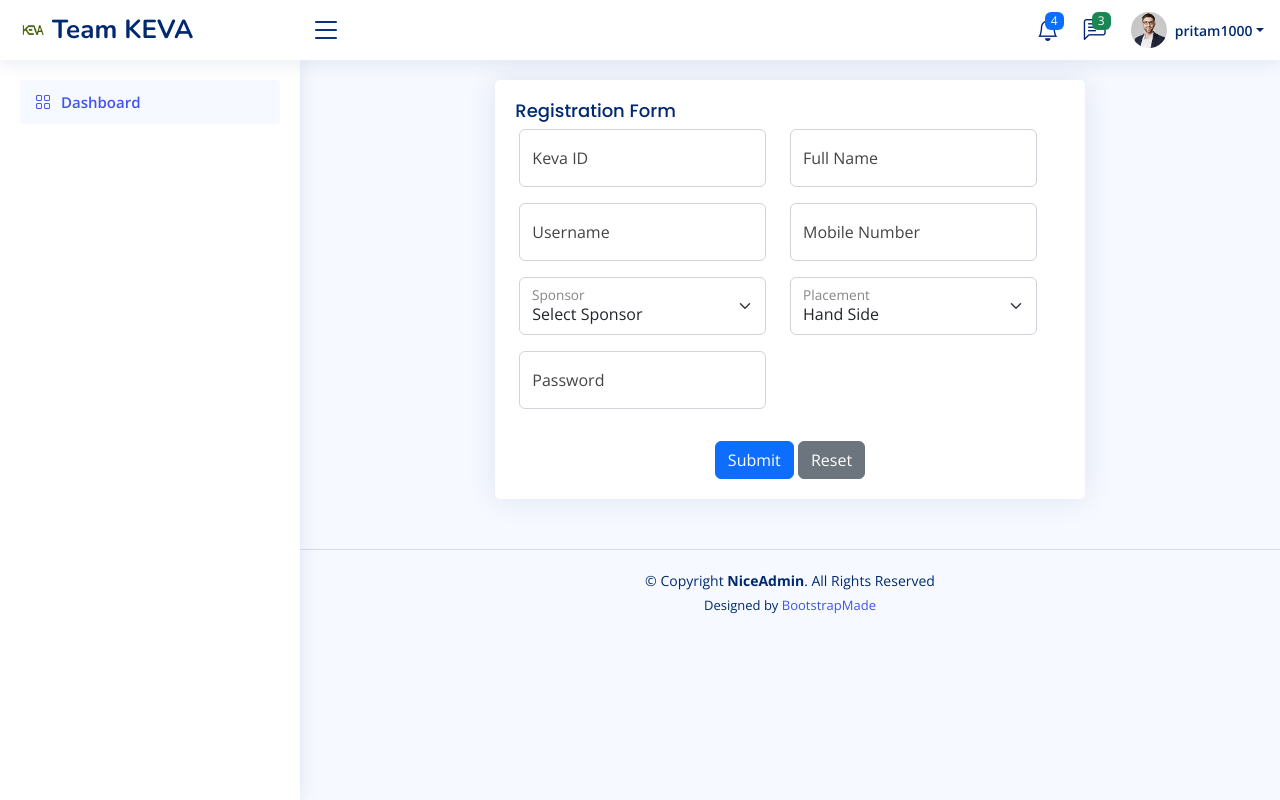
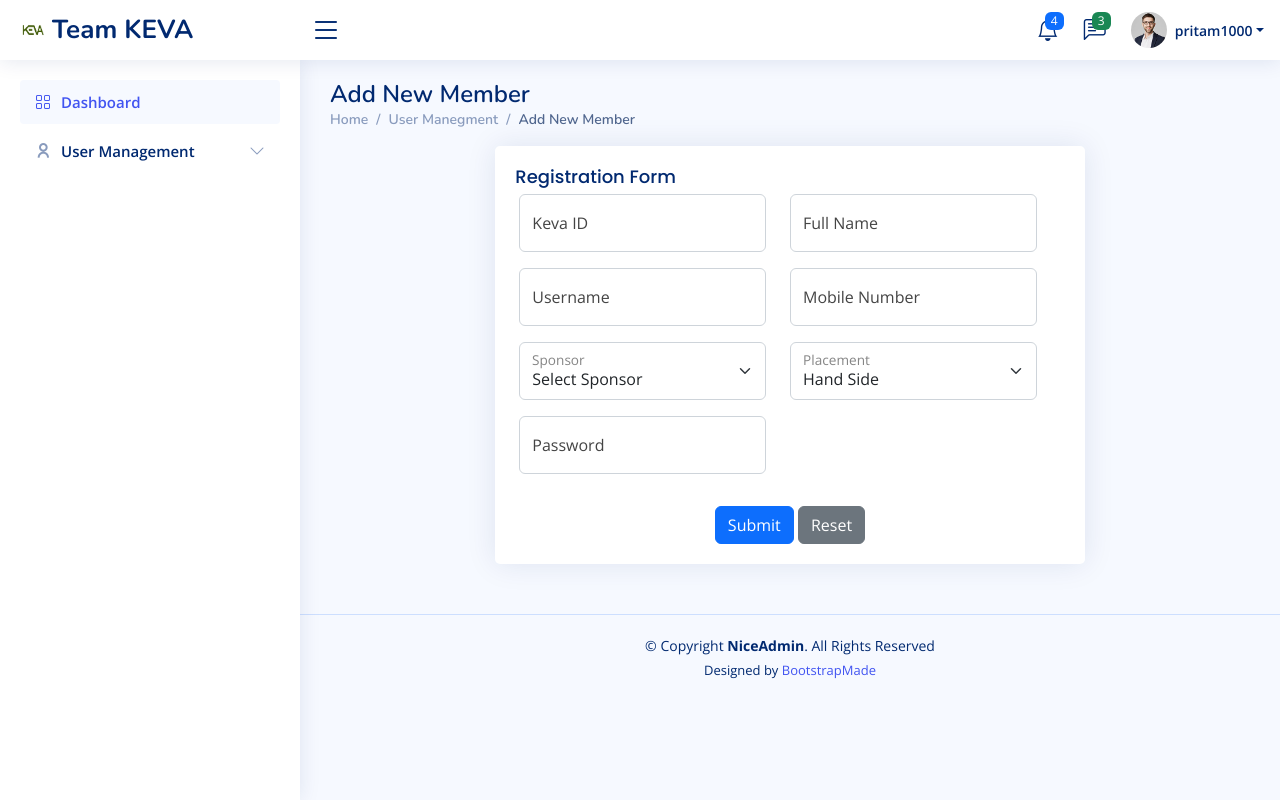
Before and after one commit to kustav123/keva, a PHP site: page /addmem.php in a window 1280 px wide. Run offline with PHP 8.4, Linux system fonts and the light colour scheme; a user stored in the database is signed in; some libraries are stand-ins or nearby versions.

Commit message:
addmem And nevbar
nevbar new menu add and icon change, under profile section url edit .html to .php, page titel add in addmem page

```diff
--- a/addmem.php
+++ b/addmem.php
@@ -18,9 +18,22 @@ require_once("navbar.php");
 
 <body>
 
+    <!-- <div id="layoutSidenav_content"> -->
+    <main id="main" class="main">
 
+    <div class="pagetitle">
+      <h1>Add New Member</h1>
+      <nav>
+        <ol class="breadcrumb">
+          <li class="breadcrumb-item"><a href="index.html">Home</a></li>
+          <li class="breadcrumb-item">User Manegment</li>
+          <li class="breadcrumb-item active">Add New Member</li>
+        </ol>
+      </nav>
+    </div><!-- End Page Title -->
 
-  <main id="main" class="main">
+        <section class="section">
+
                 <div class="container">
                     <div class="row justify-content-center">
                         <div class="col-lg-8">
@@ -33,13 +46,15 @@ require_once("navbar.php");
                                         <div class="row mb-3">
                                             <div class="col-md-6">
                                                 <div class="form-floating">
-          <input type="text" class="form-control" id="kevaID" placeholder="Keva ID" maxlength="10">
+                                                    <input type="text" class="form-control" id="kevaID"
+                                                        placeholder="Keva ID" maxlength="10">
                                                     <label for="kevaID">Keva ID</label>
                                                 </div>
                                             </div>
                                             <div class="col-md-6">
                                                 <div class="form-floating">
-          <input type="text" class="form-control" id="fullName" placeholder="Full Name" maxlength="30">
+                                                    <input type="text" class="form-control" id="fullName"
+                                                        placeholder="Full Name" maxlength="30">
                                                     <label for="fullName">Full Name</label>
                                                 </div>
                                             </div>
@@ -47,13 +62,15 @@ require_once("navbar.php");
                                         <div class="row mb-3">
                                             <div class="col-md-6">
                                                 <div class="form-floating">
-          <input type="text" class="form-control" id="username" placeholder="Username" maxlength="20">
+                                                    <input type="text" class="form-control" id="username"
+                                                        placeholder="Username" maxlength="20">
                                                     <label for="username">Username</label>
                                                 </div>
                                             </div>
                                             <div class="col-md-6">
                                                 <div class="form-floating">
-          <input type="tel" class="form-control" id="mobileNumber" placeholder="Mobile Number" maxlength="10">
+                                                    <input type="tel" class="form-control" id="mobileNumber"
+                                                        placeholder="Mobile Number" maxlength="10">
                                                     <label for="mobileNumber">Mobile Number</label>
                                                 </div>
                                             </div>
@@ -62,7 +79,8 @@ require_once("navbar.php");
                                         <div class="row mb-3">
                                             <div class="col-md-6">
                                                 <div class="form-floating">
-          <select class="form-select" id="sponsorDropdown" aria-label="Sponsor">
+                                                    <select class="form-select" id="sponsorDropdown"
+                                                        aria-label="Sponsor">
                                                         <option selected disabled>Select Sponsor</option>
                                                         <option value="1">Sponsor 1</option>
                                                         <option value="2">Sponsor 2</option>
@@ -87,7 +105,8 @@ require_once("navbar.php");
                                         <div class="row mb-3">
                                             <div class="col-md-6">
                                                 <div class="form-floating">
-          <input type="password" class="form-control" id="password" placeholder="Password">
+                                                    <input type="password" class="form-control" id="password"
+                                                        placeholder="Password">
                                                     <label for="password">Password</label>
                                                 </div>
                                             </div>
@@ -105,14 +124,18 @@ require_once("navbar.php");
                     </div>
                 </div>
 
+        </section>
+    </main>
+
+    <!-- End #main -->
 
 
 
-  </main><!-- End #main -->
     <?php
 require_once ("footer.php");
 ?>
 
+
 </body>
 
 </html>
--- a/navbar.php
+++ b/navbar.php
@@ -214,7 +214,7 @@ session_start();
         </li>
 
         <li>
-          <a class="dropdown-item d-flex align-items-center" href="users-profile.html">
+          <a class="dropdown-item d-flex align-items-center" href="users-profile.php">
             <i class="bi bi-person"></i>
             <span>My Profile</span>
           </a>
@@ -224,7 +224,7 @@ session_start();
         </li>
 
         <li>
-          <a class="dropdown-item d-flex align-items-center" href="users-profile.html">
+          <a class="dropdown-item d-flex align-items-center" href="users-profile.php">
             <i class="bi bi-gear"></i>
             <span>Account Settings</span>
           </a>
@@ -270,83 +270,21 @@ session_start();
     </a>
   </li><!-- End Dashboard Nav -->
 
-  <!-- <li class="nav-item">
+   <li class="nav-item">
     <a class="nav-link collapsed" data-bs-target="#components-nav" data-bs-toggle="collapse" href="#">
-      <i class="bi bi-menu-button-wide"></i><span>Components</span><i class="bi bi-chevron-down ms-auto"></i>
+    <i class="ri-user-line"></i><span>User Management</span><i class="bi bi-chevron-down ms-auto"></i>
     </a>
     <ul id="components-nav" class="nav-content collapse " data-bs-parent="#sidebar-nav">
       <li>
-        <a href="components-alerts.html">
-          <i class="bi bi-circle"></i><span>Alerts</span>
+        <a href="addmem.php">
+          <i class="bi bi-circle"></i><span>Add New Members</span>
         </a>
       </li>
-      <li>
-        <a href="components-accordion.html">
-          <i class="bi bi-circle"></i><span>Accordion</span>
-        </a>
-      </li>
-      <li>
-        <a href="components-badges.html">
-          <i class="bi bi-circle"></i><span>Badges</span>
-        </a>
-      </li>
-      <li>
-        <a href="components-breadcrumbs.html">
-          <i class="bi bi-circle"></i><span>Breadcrumbs</span>
-        </a>
-      </li>
-      <li>
-        <a href="components-buttons.html">
-          <i class="bi bi-circle"></i><span>Buttons</span>
-        </a>
-      </li>
-      <li>
-        <a href="components-cards.html">
-          <i class="bi bi-circle"></i><span>Cards</span>
-        </a>
-      </li>
-      <li>
-        <a href="components-carousel.html">
-          <i class="bi bi-circle"></i><span>Carousel</span>
-        </a>
-      </li>
-      <li>
-        <a href="components-list-group.html">
-          <i class="bi bi-circle"></i><span>List group</span>
-        </a>
-      </li>
-      <li>
-        <a href="components-modal.html">
-          <i class="bi bi-circle"></i><span>Modal</span>
-        </a>
-      </li>
-      <li>
-        <a href="components-tabs.html">
-          <i class="bi bi-circle"></i><span>Tabs</span>
-        </a>
-      </li>
-      <li>
-        <a href="components-pagination.html">
-          <i class="bi bi-circle"></i><span>Pagination</span>
-        </a>
-      </li>
-      <li>
-        <a href="components-progress.html">
-          <i class="bi bi-circle"></i><span>Progress</span>
-        </a>
-      </li>
-      <li>
-        <a href="components-spinners.html">
-          <i class="bi bi-circle"></i><span>Spinners</span>
-        </a>
-      </li>
-      <li>
-        <a href="components-tooltips.html">
-          <i class="bi bi-circle"></i><span>Tooltips</span>
-        </a>
-      </li>
+
     </ul>
-  </li>End Components Nav -->
+  </li>
+
+  <!-- End User Maneg Nav  -->
 
   <!-- <li class="nav-item">
     <a class="nav-link collapsed" data-bs-target="#forms-nav" data-bs-toggle="collapse" href="#">
```
Lines whose indentation alone changed are shown as unchanged.
